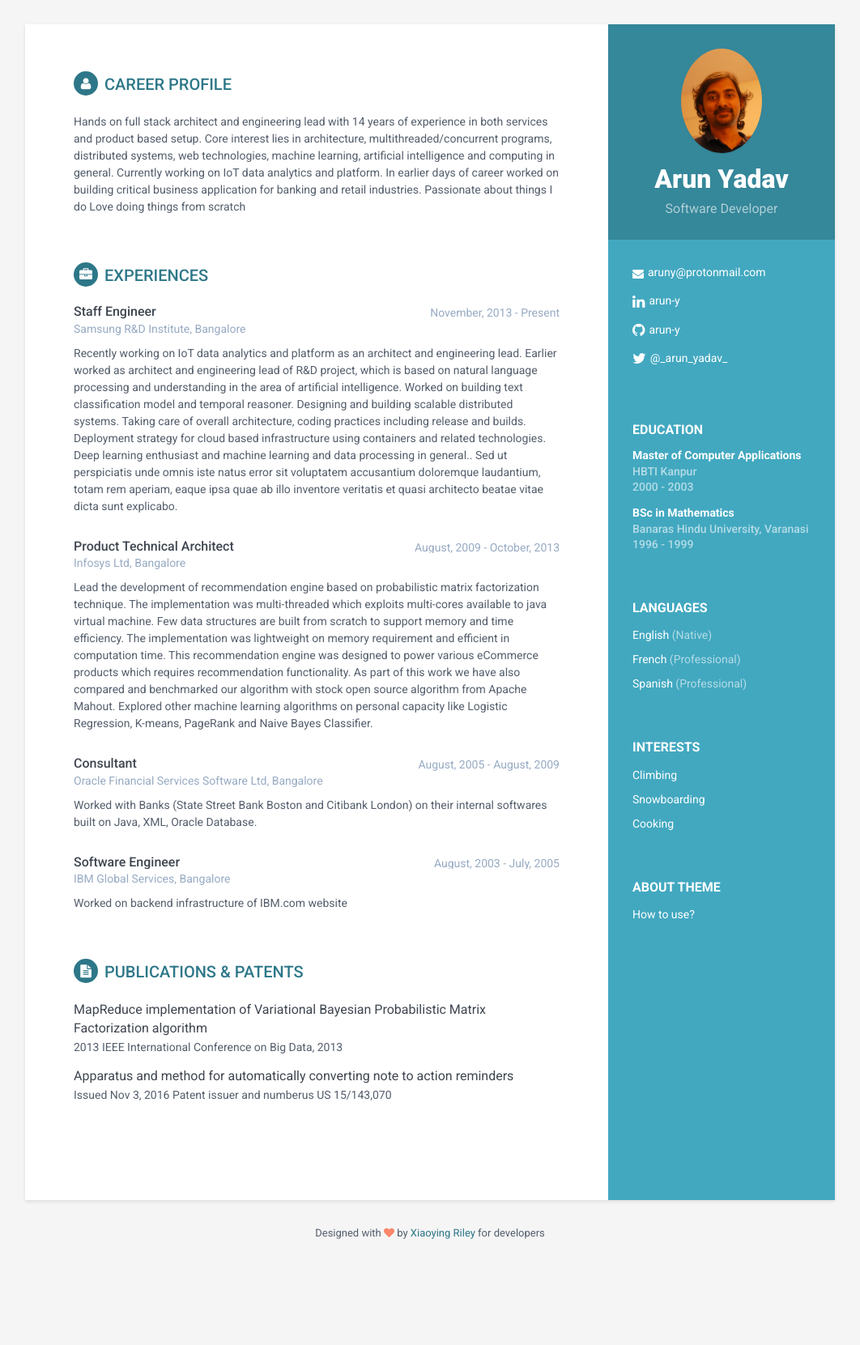
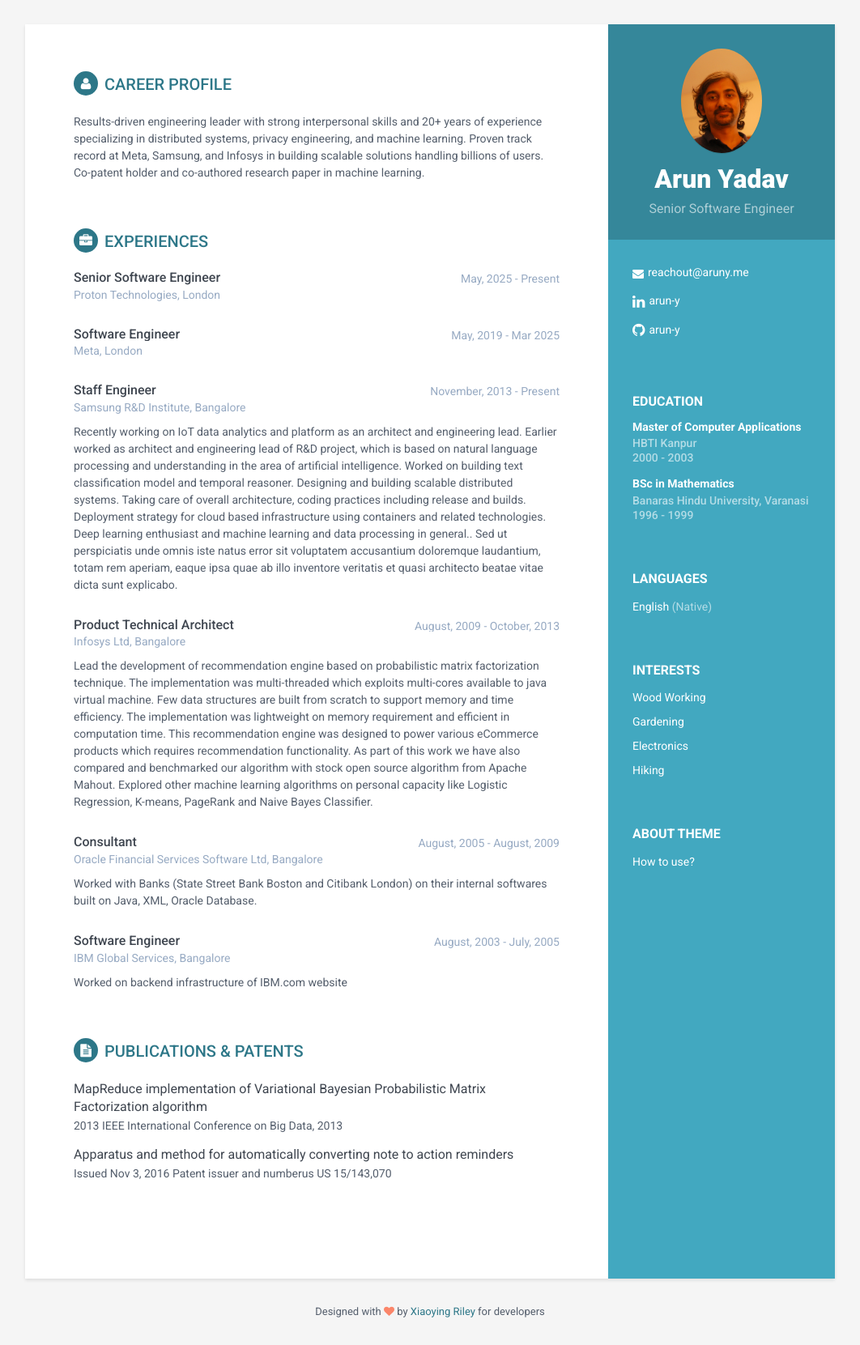
Before and after one commit to arun-y/arun-y.github.io, a Jekyll site: the page built from index.html, in a window 1280 px wide. Shown: the whole page at 81% size, without its empty margins (109-1171 px from the left). Built offline with Jekyll 4.4.1, drawn with Linux system fonts in a browser that asks for light colours; before the commit the page ends 1564 px from its top, so only the background shows below that.

Commit message:
updated resume

```diff
--- a/_data/data.yml
+++ b/_data/data.yml
@@ -5,59 +5,43 @@
 sidebar:
     # Site Settings
     title: My Resume
-    url: 'http://arunyadav.me'
+    url: 'http://about.aruny.me'
     about: true # set to False or comment line if you want to remove the "How to use?" in the sidebar
 
     # Profile information
     name: Arun Yadav
-    tagline: Software Developer
+    tagline: Senior Software Engineer
     pic: self.jpg  #place a 100x100 picture inside /assets/images/ folder and provide the name of the file below
 
     # Sidebar links
-    email: aruny@protonmail.com
+    email: reachout@aruny.me
     # phone:
     # website: blog.webjeda.com #do not add http://
     linkedin: arun-y
     github: arun-y
-    twitter: '@_arun_yadav_'
 
     languages:
         - language:
           idiom: English
           level: Native
-        - language:
-          idiom: French
-          level: Professional
-        - language:
-          idiom: Spanish
-          level: Professional
 
     interests:
         - interest:
-          item: Climbing
+          item: Wood Working
           link:
         - interest:
-          item: Snowboarding
+          item: Gardening
           link:
         - interest:
-          item: Cooking
+          item: Electronics
           link:
-
-
-
-
-
+        - interest:
+          item: Hiking
+          link:
 
 career-profile:
     title: Career Profile
-    text: 'Hands on full stack architect and engineering lead with 14 years of experience in both services and product based setup. Core interest lies in architecture, multithreaded/concurrent programs, distributed systems, web technologies, machine learning, artificial intelligence and computing in general.
-
-Currently working on IoT data analytics and platform.
-
-In earlier days of career worked on building critical business application for banking and retail industries.
-
-Passionate about things I do
-Love doing things from scratch'
+    text: 'Results-driven engineering leader with strong interpersonal skills and 20+ years of experience specializing in distributed systems, privacy engineering, and machine learning. Proven track record at Meta, Samsung, and Infosys in building scalable solutions handling billions of users. Co-patent holder and co-authored research paper in machine learning.'
 
 
 studies:
@@ -84,6 +68,12 @@ studies:
 experiences:
     title: Experiences
     experiences:
+        - role: Senior Software Engineer
+          time: May, 2025 - Present
+          company: Proton Technologies, London
+        - role: Software Engineer
+          time: May, 2019 - Mar 2025
+          company: Meta, London
         - role: Staff Engineer
           time: November, 2013 - Present
           company: Samsung R&D Institute, Bangalore
```
